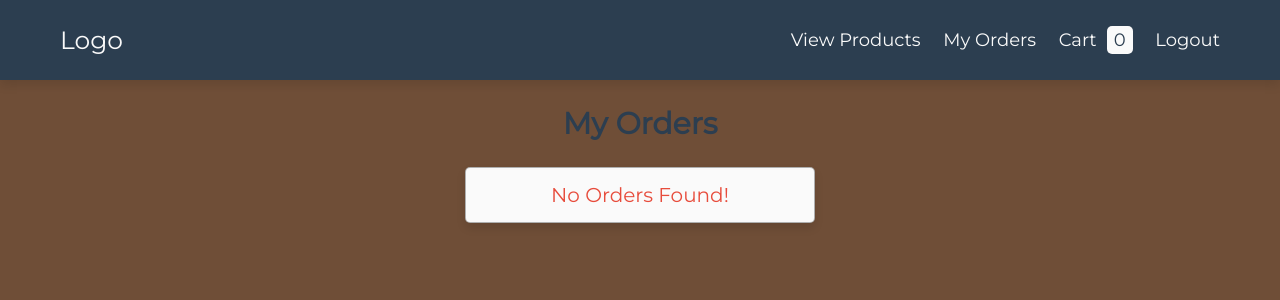
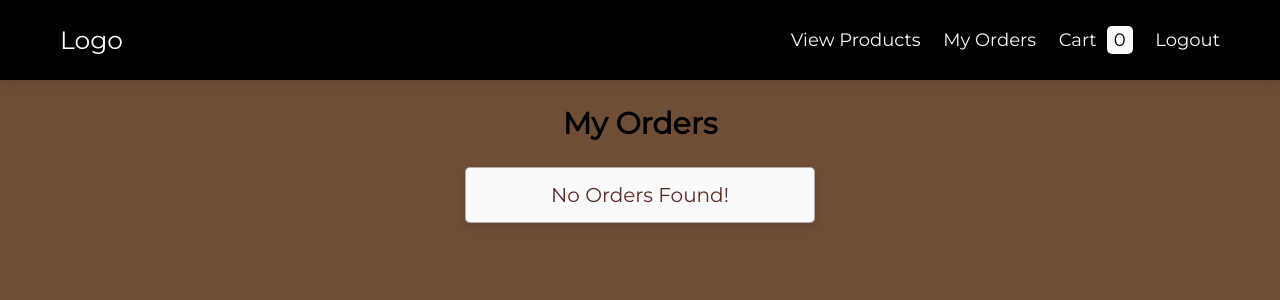
Before and after one commit to ArtuursSlissaans/project, a PHP site: page /orders.php in a window 1280 px wide. Shown: the top 300 px of the page. Run offline with PHP 8.4, Linux system fonts and the light colour scheme; data that the repository does not hold is empty.

Commit message:
pielabots css ka ari salikti piem. produkti

```diff
--- a/css/style.css
+++ b/css/style.css
@@ -1,13 +1,13 @@
 @import url('https://fonts.googleapis.com/css2?family=Montserrat:wght@100;200;300;400&display=swap');
 
 :root{
-   --main-color:#2980b9;
-   --red:#e74c3c;
+   --main-color:#b58941;
+   --red:#592a26;
    --orange:#f39c12;
    --light-color:#666;
    --light-bg:#eee;
    --white:#fafafa;
-   --black:#2c3e50;
+   --black:#000102;
    --border:.1rem solid rgba(0,0,0,.3);
    --box-shodow:0 .5rem 1rem rgba(0,0,0,.1);
 }
```
